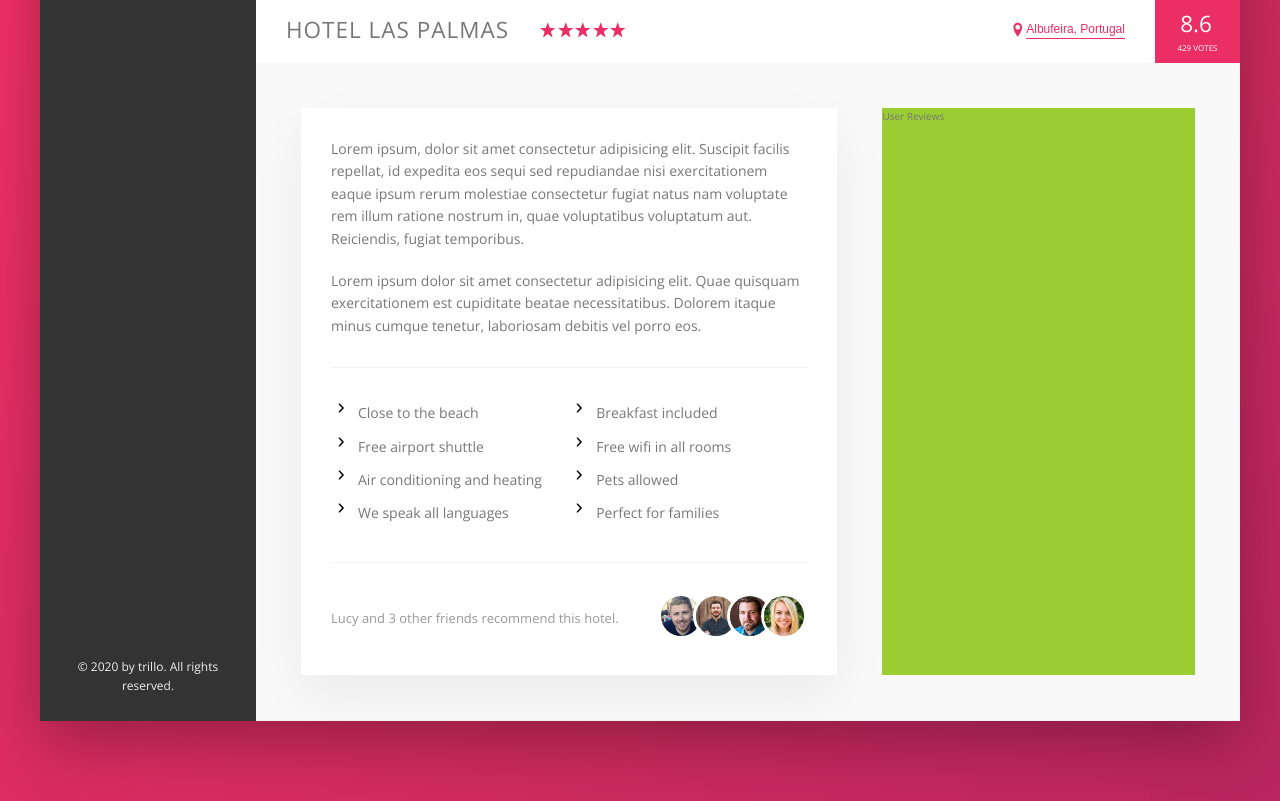
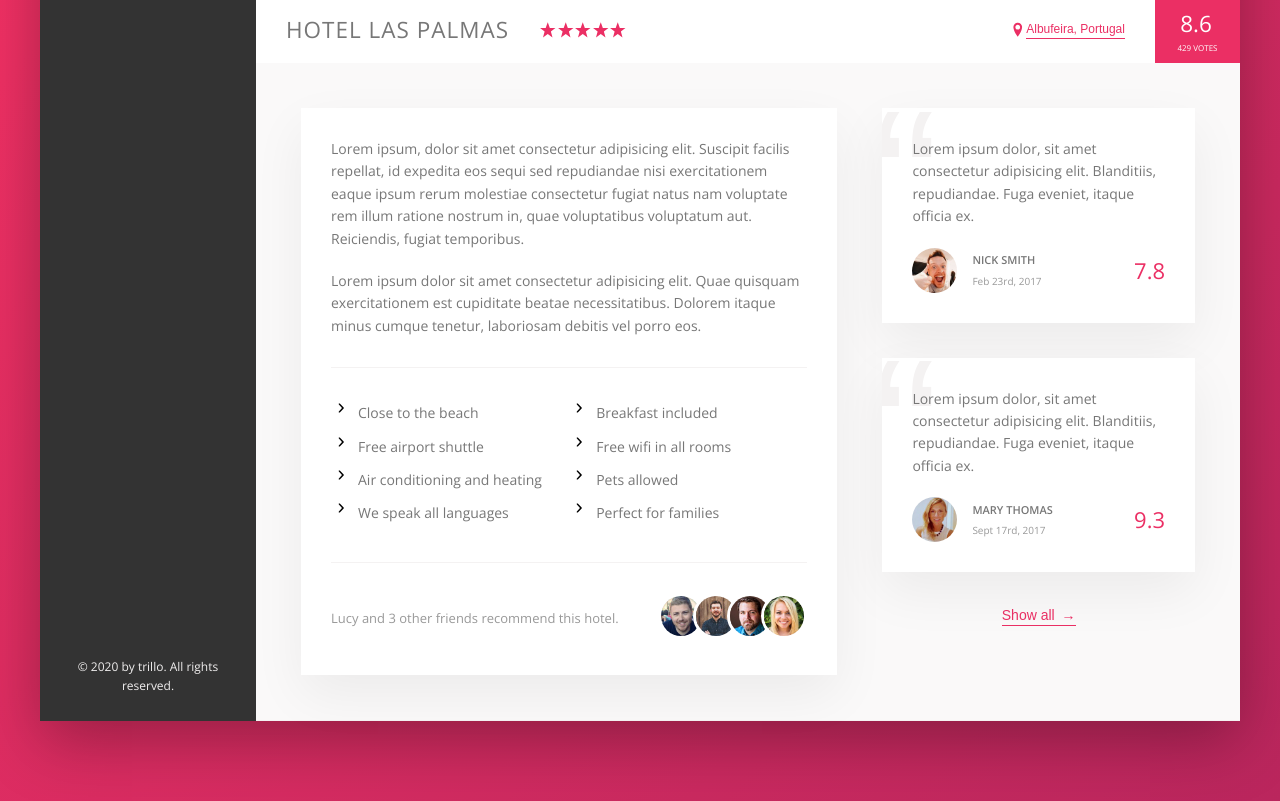
Before and after one commit to heytulsiprasad/trillo-flexbox, a website: page index.html in a window 1280 px wide. Shown: the part 538-1339 px from the top of the page. Drawn offline with nearby package versions, Linux system fonts and the light colour scheme.

Commit message:
build: css user reviews part

```diff
--- a/index.html
+++ b/index.html
@@ -155,7 +155,33 @@
                         </div>
                     </div>
                     <div class="user-reviews">
-                        User Reviews
+                        <figure class="review">
+                            <blockquote class="review__text">
+                                Lorem ipsum dolor, sit amet consectetur adipisicing elit. Blanditiis, repudiandae. Fuga eveniet, itaque officia ex.
+                            </blockquote>
+                            <figcaption class="review__user">
+                                <img src="img/user-1.jpg" alt="User 1" class="review__photo">
+                                <div class="review__user-box">
+                                    <p class="review__user-name">Nick Smith</p>
+                                    <p class="review__user-date">Feb 23rd, 2017</p>
+                                </div>
+                                <div class="review__rating">7.8</div>
+                            </figcaption>
+                        </figure>
+                        <figure class="review">
+                            <blockquote class="review__text">
+                                Lorem ipsum dolor, sit amet consectetur adipisicing elit. Blanditiis, repudiandae. Fuga eveniet, itaque officia ex.
+                            </blockquote>
+                            <figcaption class="review__user">
+                                <img src="img/user-2.jpg" alt="User 1" class="review__photo">
+                                <div class="review__user-box">
+                                    <p class="review__user-name">Mary Thomas</p>
+                                    <p class="review__user-date">Sept 17rd, 2017</p>
+                                </div>
+                                <div class="review__rating">9.3</div>
+                            </figcaption>
+                        </figure>
+                        <button class="btn-inline">Show all <span>&rarr;</span></button>
                     </div>
                 </div>
             </main>
--- a/sass/_components.scss
+++ b/sass/_components.scss
@@ -266,8 +266,17 @@
     cursor: pointer;
     transition: all .2s;
 
+    & span {
+        margin-left: 3px;
+        transition: margin-left .2s;
+    }
+
     &:hover {
-        color: var(--color-grey-dark-1)
+        color: var(--color-grey-dark-1);
+
+        span {
+            margin-left: 8px;
+        }
     }
 
     &:focus {
@@ -364,3 +373,65 @@
         }
     }
 }
+
+// REVIEWS
+.review {
+    background-color: #fff;
+    box-shadow: var(--shadow-light);
+    padding: 3rem;
+    margin-bottom: 3.5rem;
+    position: relative;
+    overflow: hidden;
+
+    &__text {
+        margin-bottom: 2rem;
+        position: relative;
+        z-index: 10;
+    }
+
+    &__user {
+        display: flex;
+        align-items: center;
+    }
+
+    &__photo {
+        height: 4.5rem;
+        width: 4.5rem;
+        border-radius: 50%;
+        margin-right: 1.5rem;
+    }
+
+    &__user-box {
+        margin-right: auto;
+    }
+
+    &__user-name {
+        font-size: 1.1rem;
+        font-weight: 600;
+        text-transform: uppercase;
+        margin-bottom: .4rem;
+    }
+
+    &__user-date {
+        font-size: 1rem;
+        color: var(--color-grey-dark-3);
+    }
+
+    &__rating {
+        font-size: 2.2rem;
+        color: var(--color-primary);
+        font-weight: 300;
+    }
+
+    &::before {
+        content: "\201C";
+        position: absolute;
+        top: -2.75rem;
+        left: -1rem;
+        line-height: 1;
+        font-size: 20rem;
+        color: var(--color-grey-light-2);
+        font-family: sans-serif;
+        z-index: 1;
+    }
+}
--- a/sass/_layout.scss
+++ b/sass/_layout.scss
@@ -40,13 +40,13 @@
 
 .detail {
     display: flex;
+    font-size: 1.4rem;
     padding: 4.5rem;
     background-color: var(--color-grey-light-1);
     border-bottom: var(--line);
 }
 
 .description {
-    font-size: 1.4rem;
     background-color: #fff;
     box-shadow: var(--shadow-light);
     padding: 3rem;
@@ -55,6 +55,9 @@
 }
 
 .user-reviews {
-    background-color: yellowgreen;
     flex: 1;
+
+    display: flex;
+    flex-direction: column;
+    align-items: center;
 }
```
Also changed, not shown: css/style.css.
